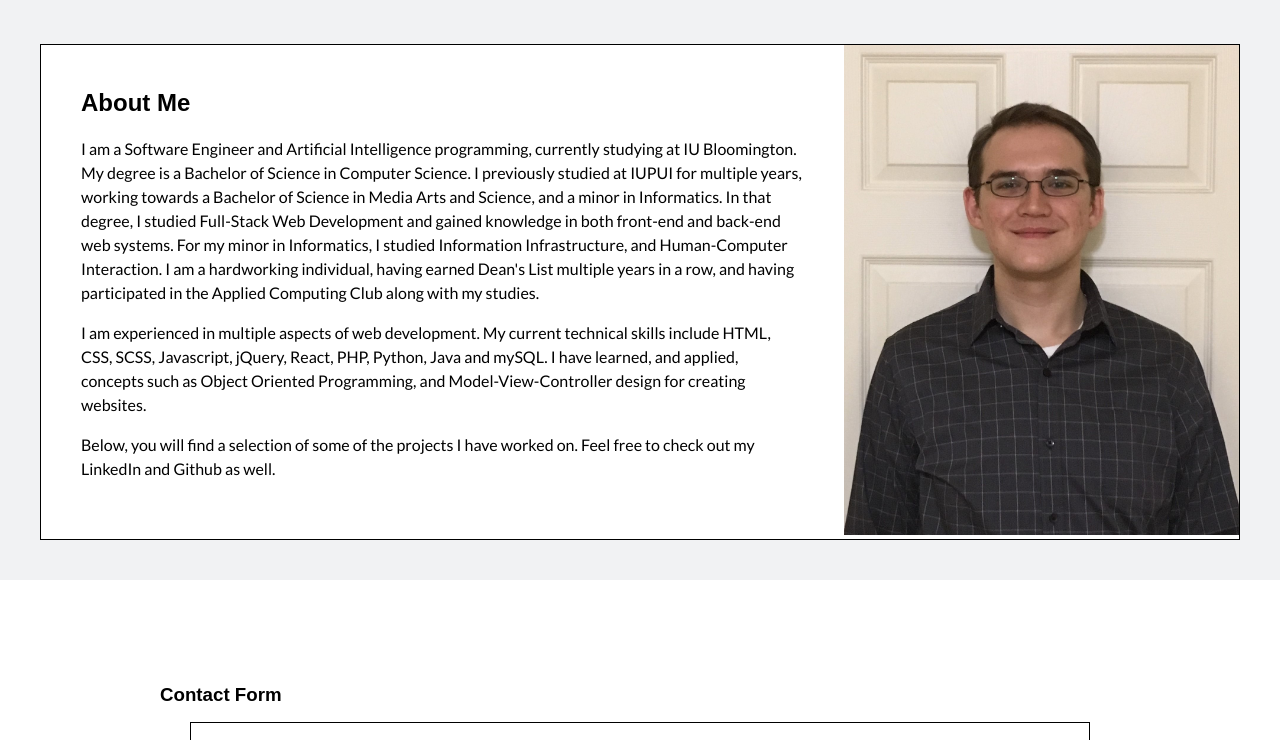
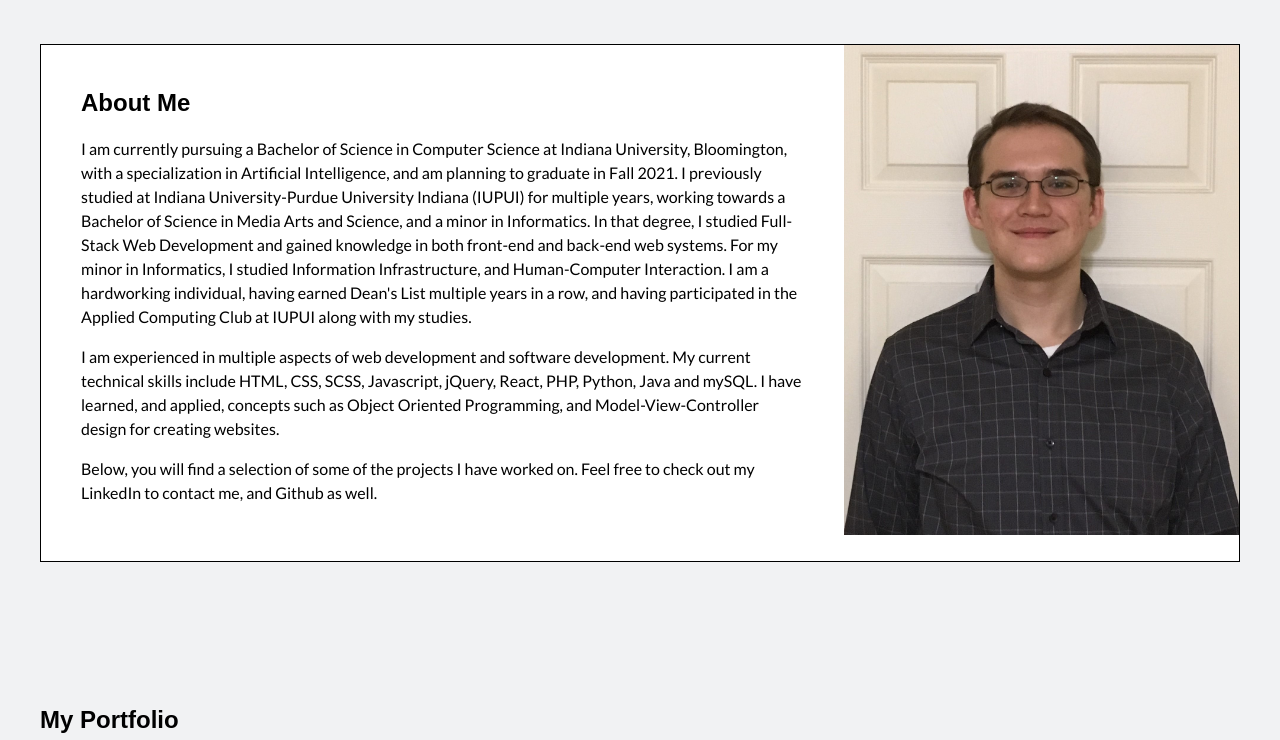
Before and after one commit to BradVS/BradVS.github.io, a plain HTML site: page index.html in a window 1280 px wide. Shown: the part 860-1600 px from the top of the page. Drawn offline with nearby package versions, Linux system fonts and the light colour scheme.

Commit message:
cleaning up code, and temp removal of contact

```diff
--- a/app/main.js
+++ b/app/main.js
@@ -58,8 +58,6 @@ window.addEventListener("scroll", function() {
     let portfolioArea = document.querySelector(".thumbnailArea");
 
     if (window.scrollY > (elementTarget.offsetTop + (elementTarget.offsetHeight / 5)) && scrolledOnce === false) {
-        // alert("You've scrolled past the second div");
-        // console.log("You've scrolled past the second div");
         aboutText.style.animationName = "introFrames";
         aboutText.style.WebkitAnimationName = "introFrames";
         scrolledOnce = true;
--- a/index.html
+++ b/index.html
@@ -33,7 +33,7 @@
         <nav>
             <a href="#home">Home</a>
             <a href="#about">About</a>
-            <a href="#contact">Contact</a>
+            <!-- <a href="#contact">Contact</a> -->
             <a href="#portfolio">Portfolio</a>
             <div class="socialLinks">
                 <a target="_blank" title="LinkedIn" href="https://www.linkedin.com/in/bradleystegbauer/"><i class="fab fa-linkedin"></i></a>
@@ -57,21 +57,22 @@
                 <div class="text__holder">
                     <h2>About Me</h2>
                     <p>
-                        I am a Software Engineer and Artificial Intelligence programming, currently studying at IU Bloomington.
-                        My degree is a Bachelor of Science in Computer Science. I previously studied at IUPUI for multiple years, working towards a
+                        I am currently pursuing a Bachelor of Science in Computer Science at Indiana University, Bloomington, with a specialization in Artificial Intelligence,
+                         and am planning to graduate in Fall 2021.
+                        I previously studied at Indiana University-Purdue University Indiana (IUPUI) for multiple years, working towards a
                         Bachelor of Science in Media Arts and Science, and a minor in Informatics. In that degree,
                         I studied Full-Stack Web Development and gained knowledge in both front-end and back-end web systems.
                         For my minor in Informatics, I studied Information Infrastructure, and Human-Computer Interaction.
                         I am a hardworking individual, having earned Dean's List multiple years in a row, and
-                        having participated in the Applied Computing Club along with my studies.
+                        having participated in the Applied Computing Club at IUPUI along with my studies.
                     </p>
                     <p>
-                        I am experienced in multiple aspects of web development. My current technical skills include HTML, CSS, SCSS,
+                        I am experienced in multiple aspects of web development and software development. My current technical skills include HTML, CSS, SCSS,
                         Javascript, jQuery, React, PHP, Python, Java and mySQL. I have learned, and applied, concepts such as Object Oriented
                         Programming, and Model-View-Controller design for creating websites.
                     </p>
                     <p>
-                        Below, you will find a selection of some of the projects I have worked on. Feel free to check out my LinkedIn and Github as well.
+                        Below, you will find a selection of some of the projects I have worked on. Feel free to check out my LinkedIn to contact me, and Github as well.
                     </p>
                 </div>
             </div>
@@ -81,7 +82,7 @@
         </div>
     </section>
 
-    <section id="contact">
+    <!-- <section id="contact">
         <div class="contactForm">
             <h3>Contact Form</h3>
             <form method="POST" action="https://formspree.io/1dxac0fl1k16@opayq.com">
@@ -92,7 +93,7 @@
                 <button class="submitButton" type="submit">Submit</button>
             </form>
         </div>
-    </section>
+    </section> -->
 
     <div id="portfolioPopup">
         <div class="popupArea">
```
